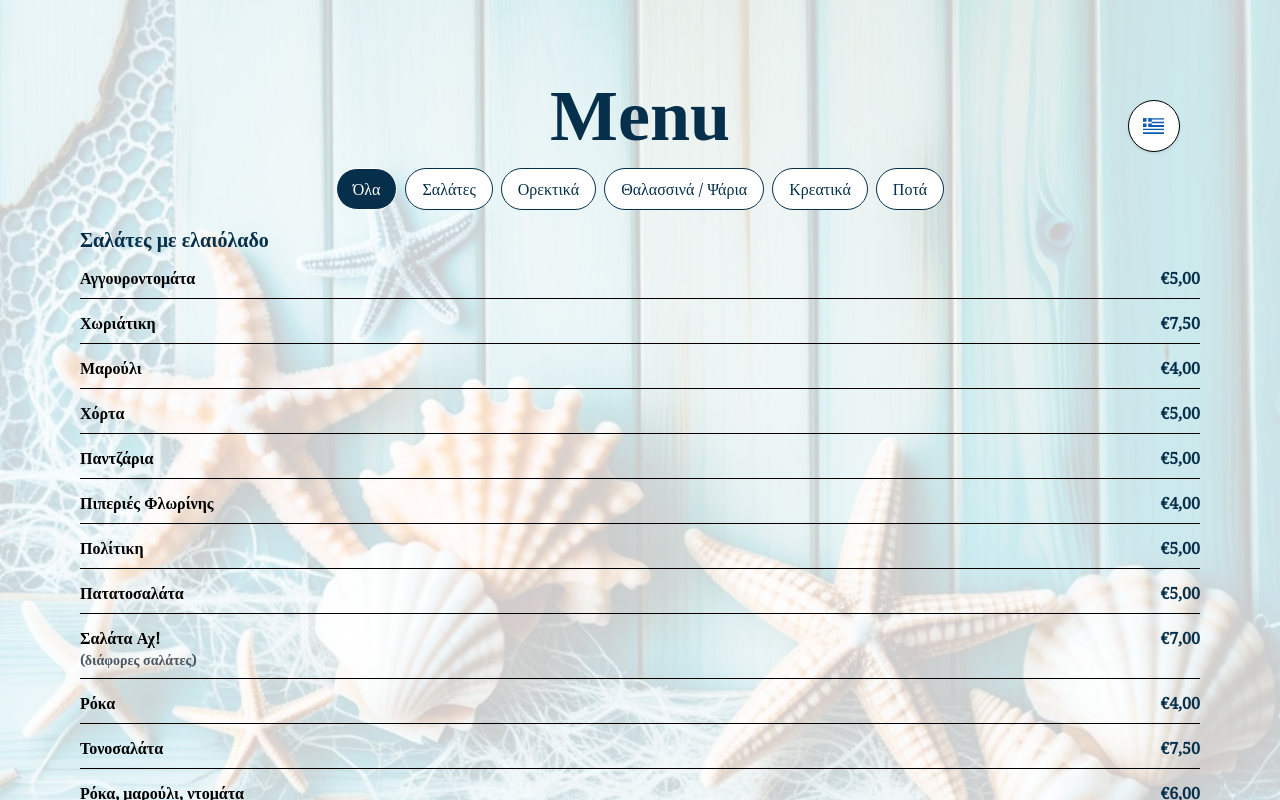
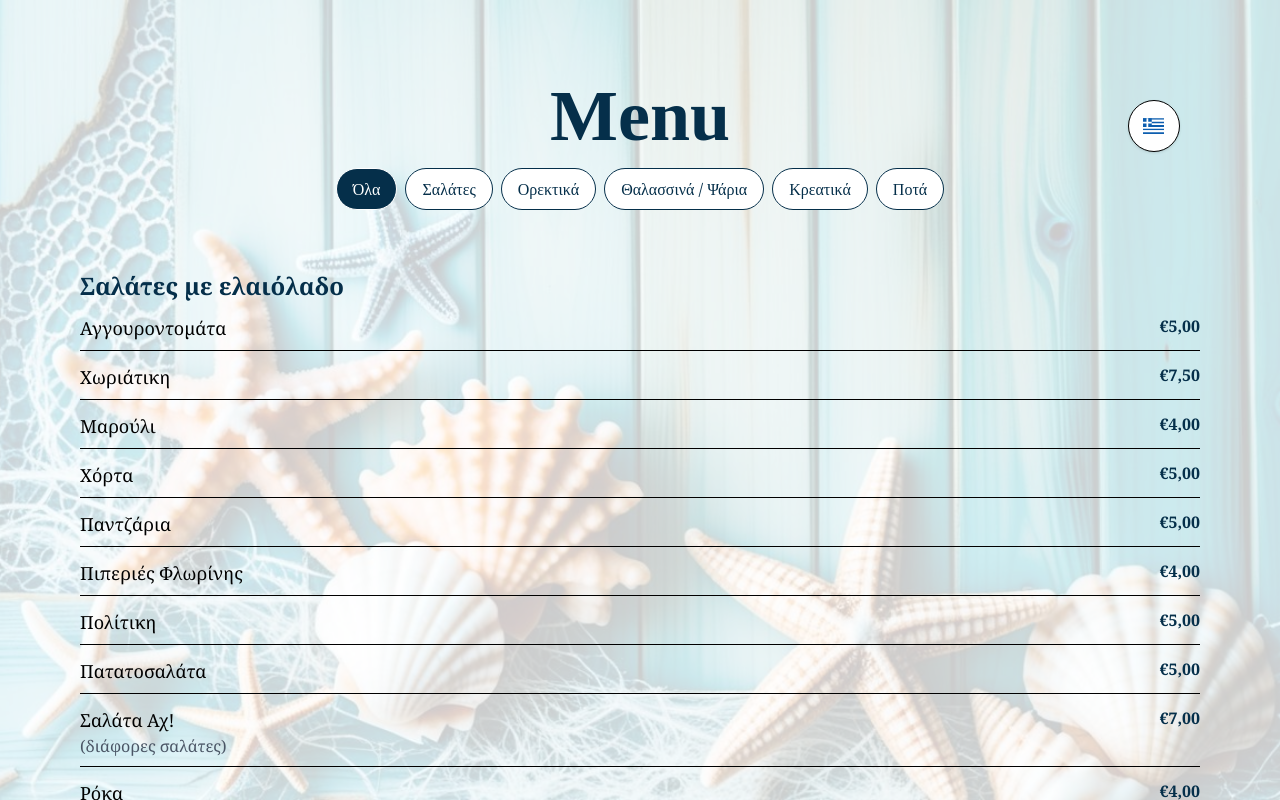
Before and after one commit to pagiannis/ax_niko_ax, a React (Vite) app: page / in a window 1280 px wide. Built offline with nearby package versions, Linux system fonts and the light colour scheme; some icons are missing; a web font is replaced by a local one.

Commit message:
Font-styles improved to give space and emphasis where it is needed

```diff
--- a/src/components/FrozenFooter.tsx
+++ b/src/components/FrozenFooter.tsx
@@ -13,7 +13,7 @@ const FrozenFooter = ({ language }: Props) => {
   };
 
   return (
-    <div className="text-center font-noto-serif font-bold">
+    <div className="text-center font-serif font-bold">
       {frozenLabels[language] || frozenLabels.en}
     </div>
   );
--- a/src/components/MenuSection.tsx
+++ b/src/components/MenuSection.tsx
@@ -7,8 +7,8 @@ type MenuSectionProps = {
 };
 
 const MenuSection = ({ title, items, language }: MenuSectionProps) => (
-  <div className="mt-3 mb-10 font-noto-serif ">
-    <h3 className="text-xl font-bold text-sky-950 mb-3">{title}</h3>
+  <div className="mt-15 mb-10 font-serif ">
+    <h3 className="text-2xl font-extrabold text-sky-950 mb-3">{title}</h3>
     <ul className="space-y-3">
       {items.map((item, idx) => (
         <li
@@ -16,9 +16,9 @@ const MenuSection = ({ title, items, language }: MenuSectionProps) => (
           className="flex justify-between items-start border-b pb-2"
         >
           <div>
-            <p className="font-bold">{item.name[language]}</p>
+            <p className="text-lg">{item.name[language]}</p>
             {item.description && (
-              <p className="text-sm text-gray-600 font-bold">
+              <p className="text-base text-gray-600">
                 {item.description[language]}
               </p>
             )}
```
